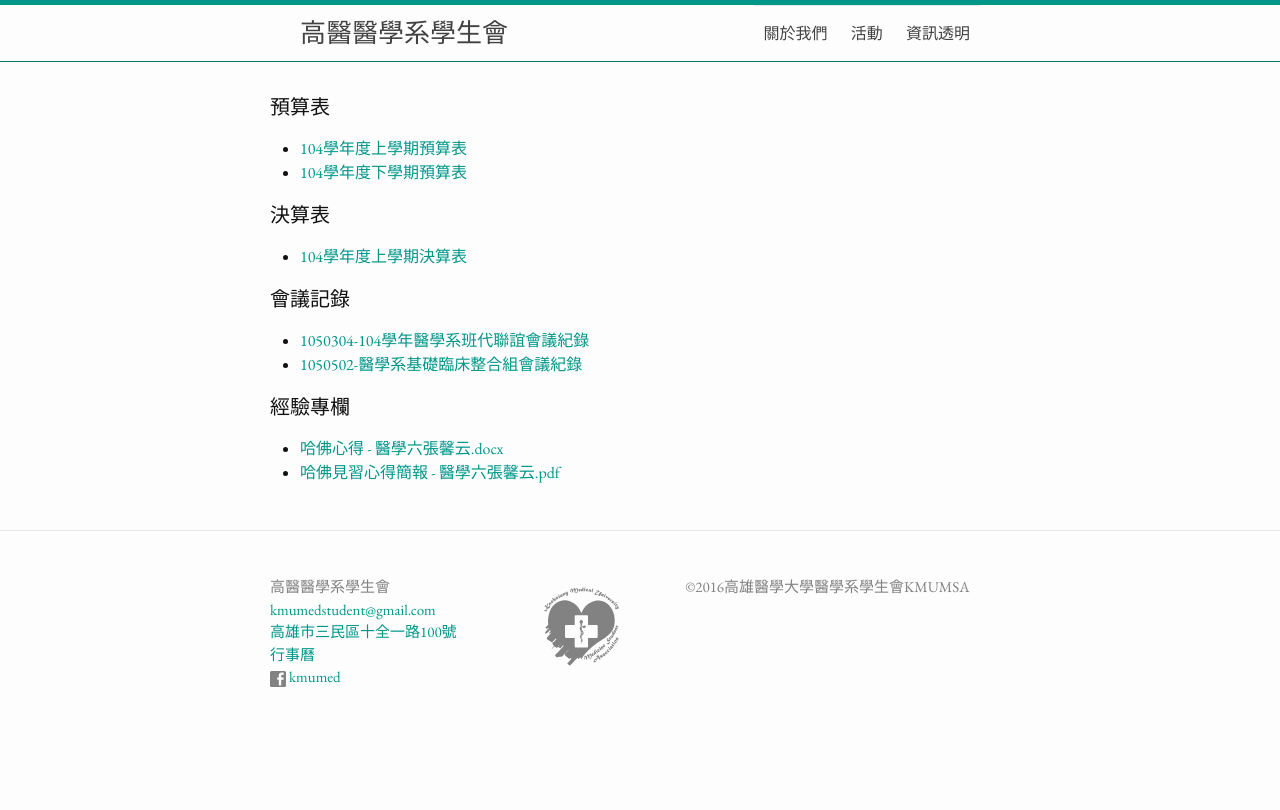
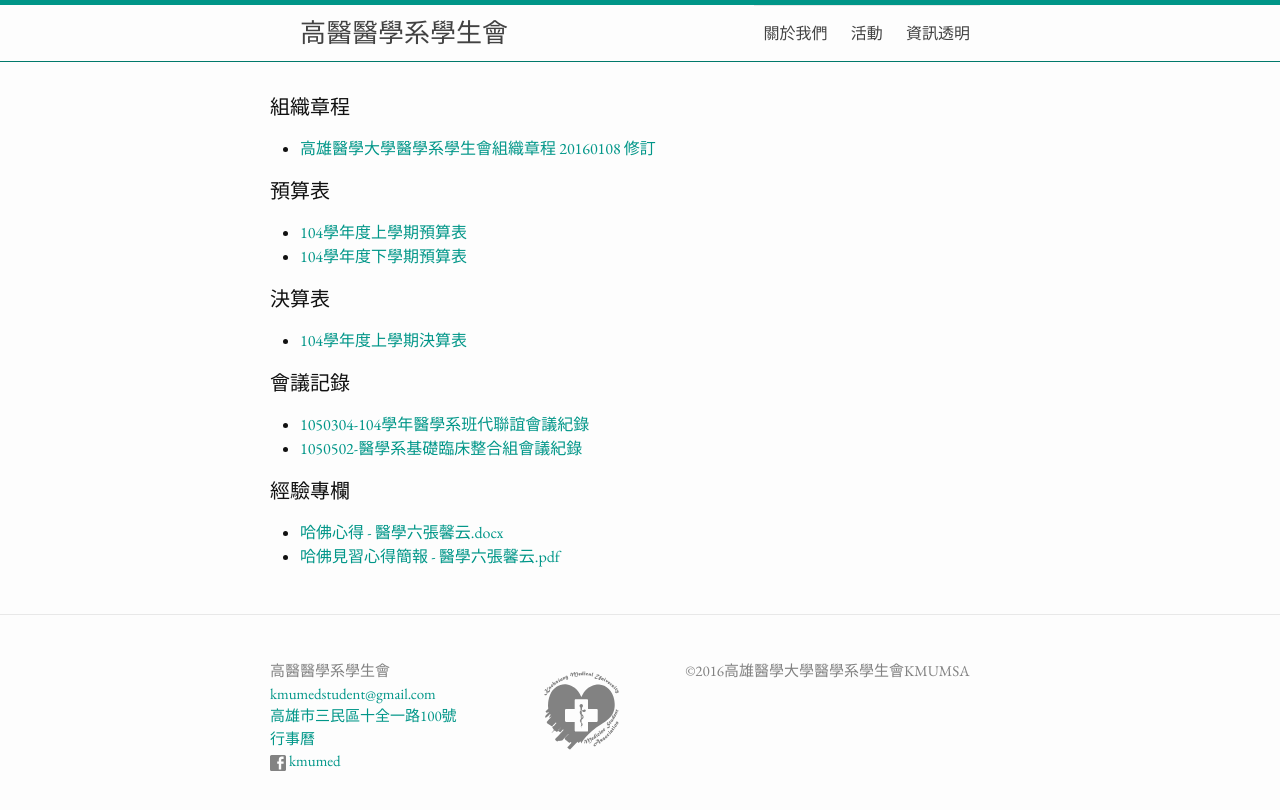
Before and after one commit to HsuYR/msasite, a Jekyll site: the page built from documents.html, in a window 1280 px wide. Shown: the top 810 px of the page. Built offline with Jekyll 4.4.1, drawn with Linux system fonts in a browser that asks for light colours; some web fonts are replaced.

Commit message:
Add articles of association

```diff
--- a/documents.html
+++ b/documents.html
@@ -3,6 +3,11 @@
 title: 資訊透明
 ---
 <div class="documents">
+  <h1 class="page-heading">組織章程</h2>
+  <ul>
+    <li><a href="{{ siteurl }}{{ baseurl }}documents/醫學系學生會組織章程20160108修訂.docx" target="_blank">高雄醫學大學醫學系學生會組織章程 20160108 修訂</a></li>
+  </ul>
+
   <h1 class="page-heading">預算表</h2>
   <ul>
     <li><a href="{{ siteurl }}{{ baseurl }}documents/104學年度上學期高醫醫學系會預算.xlsx" target="_blank">104學年度上學期預算表</a></li>
```
Also changed, not shown: 1 other file.
